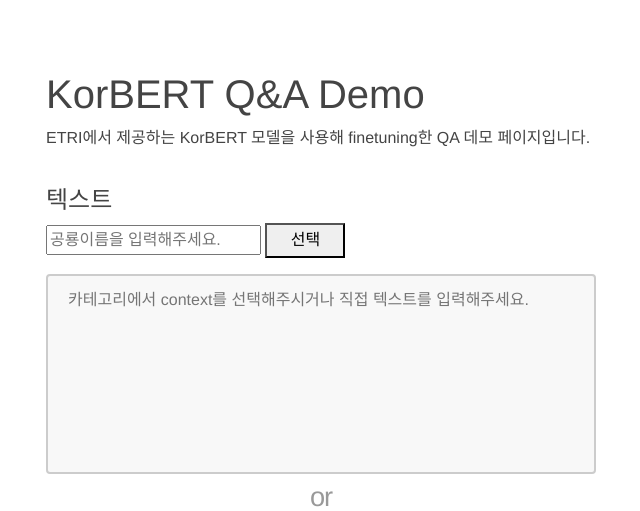
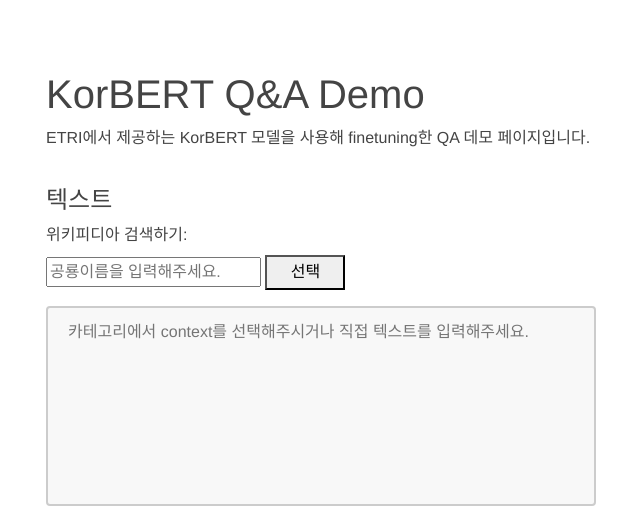
Before and after one commit to JeightAn/korbert_qa_demo, a Flask app: template app/templates/index.html in a window 1280 px wide. Shown: the top 511 px of the page, without its empty margins (319-959 px from the left). Run offline with Flask 2, Linux system fonts and the light colour scheme; the template is opened without the code that fills it, so the values that code supplies are empty; parts of the project's set-up code (start-up, migrations or seed data) failed here and were passed over; some libraries are stand-ins or nearby versions.

Commit message:
[MOD] index.html 수정

```diff
--- a/app/templates/index.html
+++ b/app/templates/index.html
@@ -16,8 +16,9 @@
                 <div>
                     <h4>텍스트</h4>
                     <p>
-                    <input type="text" placeholder="공룡이름을 입력해주세요." id=myInput>
-                    <button type="button" id="wiki-btn" class="wiki_btn">선택</button>
+                    <label for="fname">위키피디아 검색하기:</label><br>
+                        <input type="text" placeholder="공룡이름을 입력해주세요." id=myInput>
+                        <button type="button" id="wiki-btn" class="wiki_btn">선택</button>
                     </p>
                     <textarea id=text-data placeholder="카테고리에서 context를 선택해주시거나 직접 텍스트를 입력해주세요."></textarea>
                 </div>
```
